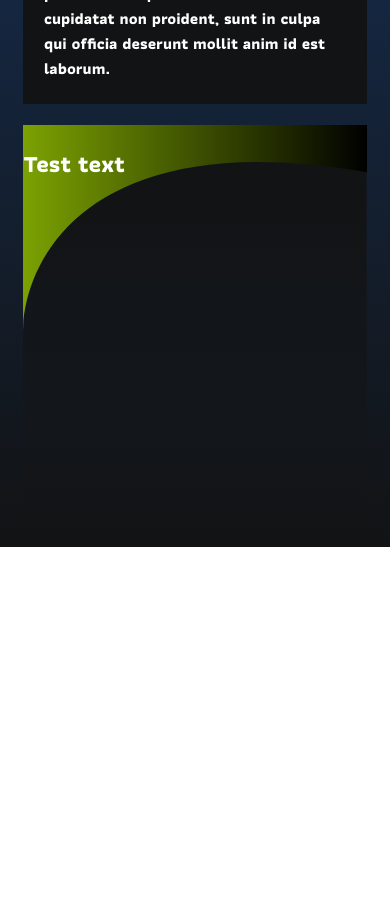
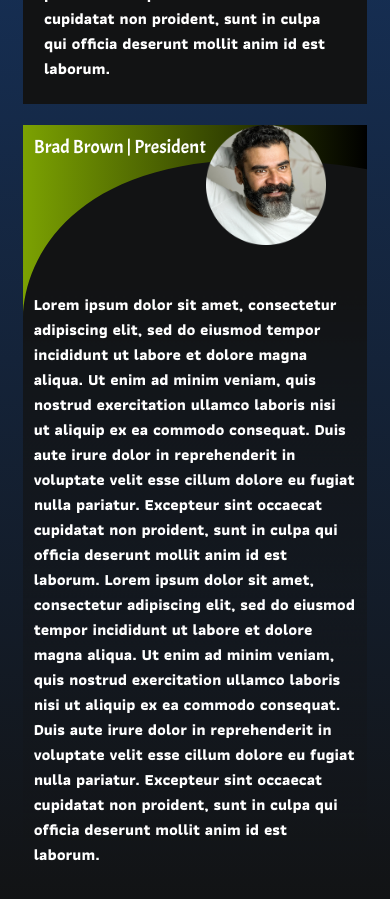
Before and after one commit to HammontreeWebDev/j-boo-customs, a React (Create React App) app: page /about_us in a window 390 px wide. Shown: the part 1200-2099 px from the top of the page. Before the commit the page ends 1747 px from the top, so only its background shows below. Built offline with nearby package versions, Linux system fonts and the light colour scheme.

Commit message:
responsiveness added to the about cards

```diff
--- a/src/components/FancyCard/assets/css/fancy-card.css
+++ b/src/components/FancyCard/assets/css/fancy-card.css
@@ -7,6 +7,9 @@
     position: relative;
     overflow: hidden;
     background-image: linear-gradient(var(--black) 20%, rgba(26, 80, 161, 0));
+
+    display: flex;
+    flex-flow: row wrap;
 }
 
 .fancy-header {
@@ -22,3 +25,88 @@
     position: relative;
     z-index: 100;
 }
+
+.title-pic-col {
+    display: flex;
+    flex-direction: column;
+    justify-content: flex-start;
+    width: 30%;
+}
+
+.text-col {
+    display: flex;
+    flex-direction: column;
+    justify-content: center;
+    align-items: flex-start;
+    flex: 1;
+    padding: 3%;
+    margin-top: 6%;
+    margin-bottom: 6%;
+}
+
+.about-us-title {
+    padding: 3% 0% 0% 3%;
+}
+
+.member-photo {
+    height: 50%;
+    object-fit: contain;
+    align-self: flex-start;
+    margin-top: 20%;
+    margin-bottom: auto;
+}
+
+/* media queries to fix the img position and size */
+
+@media screen and (max-width: 1520px) {
+    .member-photo {
+        margin-top: 30%;
+    }
+}
+
+@media screen and (max-width: 1214px) {
+    .member-photo {
+        height: 40%;
+        margin-top: 50%;
+    }
+}
+
+@media screen and (max-width: 1135px) {
+    .member-photo {
+        height: 30%;
+        margin-top: 30%;
+    }
+    .fancy-header {
+        height: 40%;
+    }
+}
+
+@media screen and (max-width: 1050px) {
+    .fancy-header {
+        height: 35%;
+    }
+}
+
+@media screen and (max-width: 995px) {
+    .fancy-container {
+        flex-flow: column wrap;
+    }
+
+    .title-pic-col {
+        flex-flow: row wrap;
+        width: 100%;
+    }
+
+    .text-col {
+        flex-flow: row wrap;
+    }
+
+    .member-photo {
+        width: 35%;
+        margin-top: 0%;
+    }
+
+    .fancy-header {
+        height: 25%;
+    }
+}
--- a/src/components/FancyCard/index.jsx
+++ b/src/components/FancyCard/index.jsx
@@ -2,12 +2,24 @@ import React from "react";
 import './assets/css/fancy-card.css';
 import fancyCardHeader from './assets/img/fancy-card-header.svg';
 
-const FancyCard = () => {
+const FancyCard = (props) => {
 
     return(
         <div className="fancy-container">
             <img className="fancy-header" src={fancyCardHeader} alt="Green Arch to enhance design"/>
-            <h2 className="fancy-text"> Test text </h2>
+
+            {/* 30% width justify self center for picture*/}
+            <div className="title-pic-col fancy-text">
+                <h2 className="card-title reset-margin about-us-title">
+                    {props.memberName}
+                </h2>
+                <img className="member-photo" src={props.memberPhoto} alt={props.alt} />
+            </div>
+
+            {/* flex1 to take up space */}
+            <div className="text-col fancy-text">
+                <p>{props.aboutText}</p>
+            </div>
         </div>
     )
 }
--- a/src/index.css
+++ b/src/index.css
@@ -96,3 +96,7 @@ main {
 .text-center {
   text-align: center;
 }
+
+.reset-margin {
+  margin: 0;
+}
--- a/src/pages/AboutUs/index.jsx
+++ b/src/pages/AboutUs/index.jsx
@@ -6,6 +6,9 @@ import aboutUsHeader from './assets/img/about-us-header.png';
 import PageTitle from "../../components/PageTitle";
 import ContentCard from "../../components/ContentCard";
 import FancyCard from "../../components/FancyCard";
+
+// import images
+import bradPlaceHolder from "./assets/img/brad-placeholder.png";
 
 // About Us Page located at /about_us
 const AboutUs = () => {
@@ -26,7 +29,12 @@ const AboutUs = () => {
 
                 {/* About Me Cards */}
                 <section className="row">
-                    <FancyCard />
+                    <FancyCard memberName="Brad Brown | President"
+                    memberPhoto={bradPlaceHolder} alt="Brad Brown | President"
+                    aboutText={<>
+                        Lorem ipsum dolor sit amet, consectetur adipiscing elit, sed do eiusmod tempor incididunt ut labore et dolore magna aliqua. Ut enim ad minim veniam, quis nostrud exercitation ullamco laboris nisi ut aliquip ex ea commodo consequat. Duis aute irure dolor in reprehenderit in voluptate velit esse cillum dolore eu fugiat nulla pariatur. Excepteur sint occaecat cupidatat non proident, sunt in culpa qui officia deserunt mollit anim id est laborum.
+                        Lorem ipsum dolor sit amet, consectetur adipiscing elit, sed do eiusmod tempor incididunt ut labore et dolore magna aliqua. Ut enim ad minim veniam, quis nostrud exercitation ullamco laboris nisi ut aliquip ex ea commodo consequat. Duis aute irure dolor in reprehenderit in voluptate velit esse cillum dolore eu fugiat nulla pariatur. Excepteur sint occaecat cupidatat non proident, sunt in culpa qui officia deserunt mollit anim id est laborum.
+                    </>}/>
                 </section>
 
                 {/* <section className="row">
```
Also changed, not shown: src/pages/AboutUs/assets/img/brad-placeholder.png (added).
